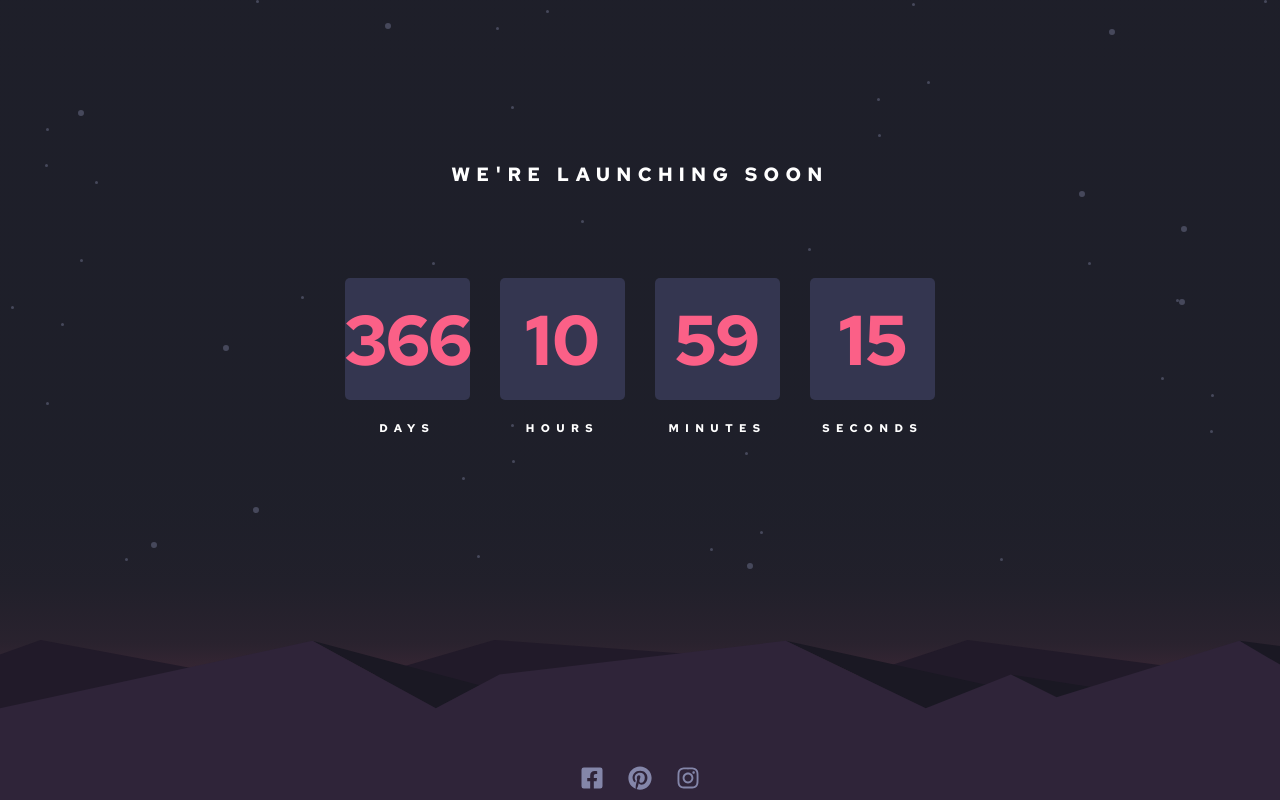
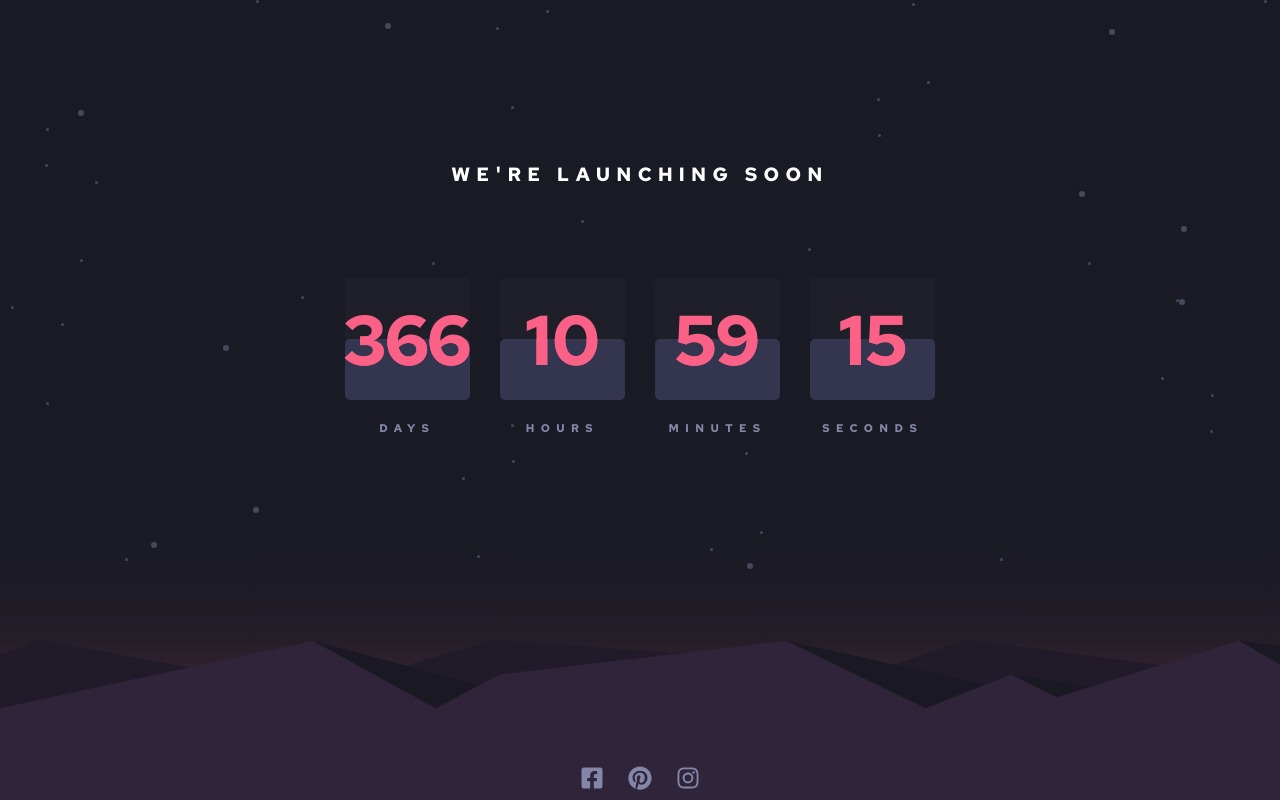
Before and after one commit to David-Henery4/Countdown-Launch-Time, a React (Create React App) app: page / in a window 1280 px wide. Built offline with nearby package versions, Linux system fonts and the light colour scheme.

Commit message:
before animation

```diff
--- a/src/components/Tab.js
+++ b/src/components/Tab.js
@@ -3,10 +3,13 @@ import React from "react";
 const Tab = ({ num, name }) => {
   return (
     <div className="countdown-tab">
-      <p className="countdown-tab__num">{num}</p>
-      <p className="countdown-tab__names">
-      {name}
-      </p>
+      <div className="countdown-upper">
+        <p className="countdown-tab__num">{num}</p>
+      </div>
+      <div className="countdown-downer">
+        <p className="countdown-tab__num">{num}</p>
+      </div>
+      <p className="countdown-tab__names">{name}</p>
     </div>
   );
 };
--- a/src/sass/base/_base.scss
+++ b/src/sass/base/_base.scss
@@ -24,7 +24,7 @@ html {
 
 body {
   // background-color: $veryDarkBlue;
-    background: linear-gradient($veryDarkBlue, 95%,$softRed);
+    background: linear-gradient($mostlyBlackVeryDarkBlue, 95%,$softRed);
   // background-image: url("../../images/bg-stars.svg");
   // background-repeat: no-repeat;
   // /* background-size: cover; */
--- a/src/sass/layout/_countdown.scss
+++ b/src/sass/layout/_countdown.scss
@@ -5,37 +5,82 @@
   gap: 1.8rem;
   position: relative;
   top: 6px;
-    @include respon (desk){
+  @include respon(desk) {
     gap: 1.9rem;
   }
-  &-tab{
-    display: grid;
-    place-items: center;
+  &-upper,
+  &-downer {
+    height: 50%;
+    width: 100%;
+    border-radius: 5px;
+  }
+  &-upper {
+    background-color: $veryDarkBlue;
+    // position: relative;
+  }
+  &-downer {
+    background-color: $darkDesaturatedBlue;
+  }
+  &-tab {
+    // display: grid;
+    // place-items: center;
     min-width: 6.8rem;
     height: 6.6rem;
     position: relative;
     /* top: 5px; */
-    border-radius: 5px;
-    background-color: hsl(236deg, 21%, 26%);
+    // border-radius: 5px;
+    // overflow: hidden;
+    // background-color: hsl(236deg, 21%, 26%);
     text-align: center;
     font-size: 3.4rem;
-    @include respon (desk){
+    @include respon(desk) {
       width: 7.8rem;
       height: 7.6rem;
       font-size: 4.4rem;
     }
-    &__num{
+    &__num {
       color: $softRed;
+      position: absolute;
+      top: 50%;
+      left: 50%;
+      transform: translate(-50%, -50%);
     }
-    &__names{
+    &__names {
       position: absolute;
       font-size: 0.6rem;
       bottom: -2.2rem;
-    letter-spacing: .4rem;
+      letter-spacing: 0.4rem;
       text-transform: uppercase;
-    @include respon (desk){
-      font-size: .7rem;
+      left: 50%;
+      transform: translateX(-50%);
+      letter-spacing: 0.4rem;
+      color: $grayishBlue;
+      @include respon(desk) {
+        font-size: 0.7rem;
       }
     }
   }
 }
+
+// FLIP ANIMATIONS STUFF
+
+.countdown-upper::after {
+  content: "";
+  position: absolute;
+  top: 0;
+  left: 0;
+  width: 100%;
+  height: 50%;
+  border-radius: 5px;
+  background-color: $veryDarkBlue;
+  transition: 2s all;
+  // z-index: 1;
+}
+
+.countdown-upper {
+  &:hover {
+    cursor: pointer;
+    transform: rotateY(180deg);
+    perspective: 200px;
+  }
+}
```
Lines whose indentation alone changed are shown as unchanged.
